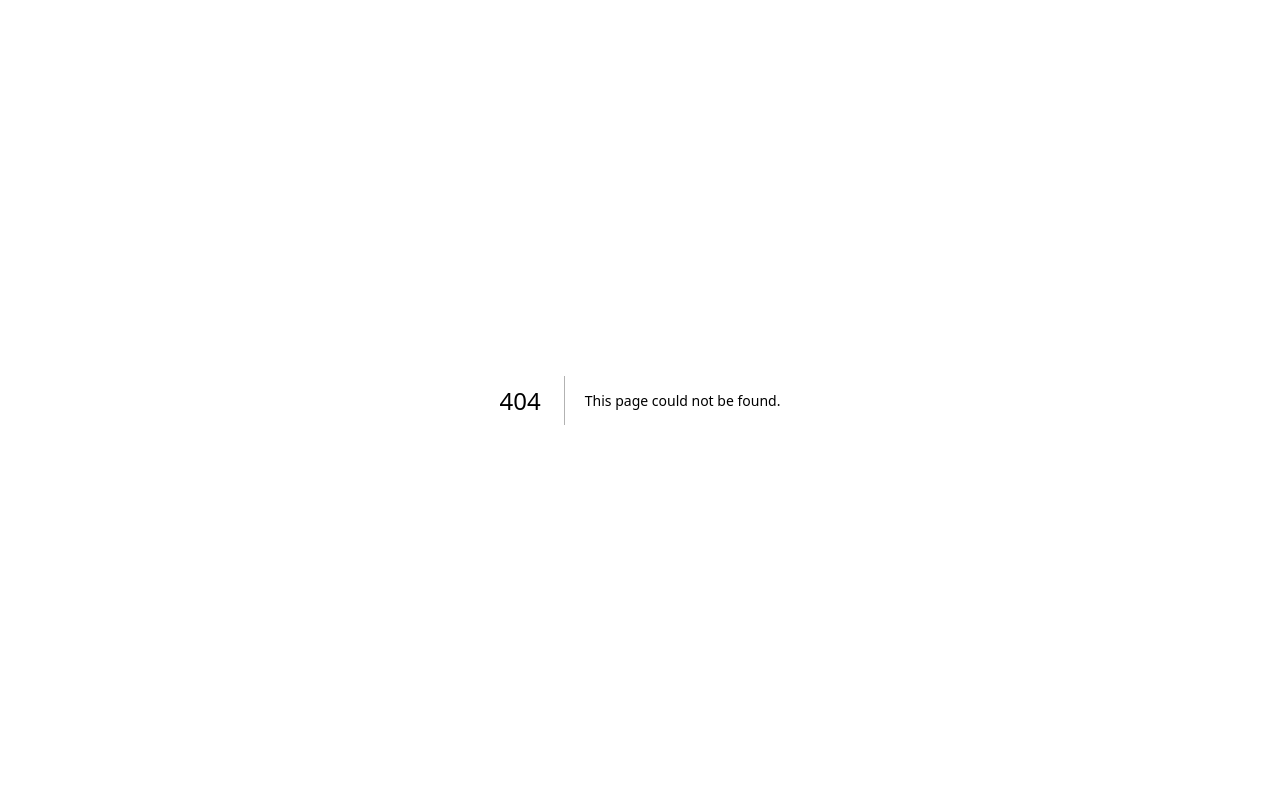
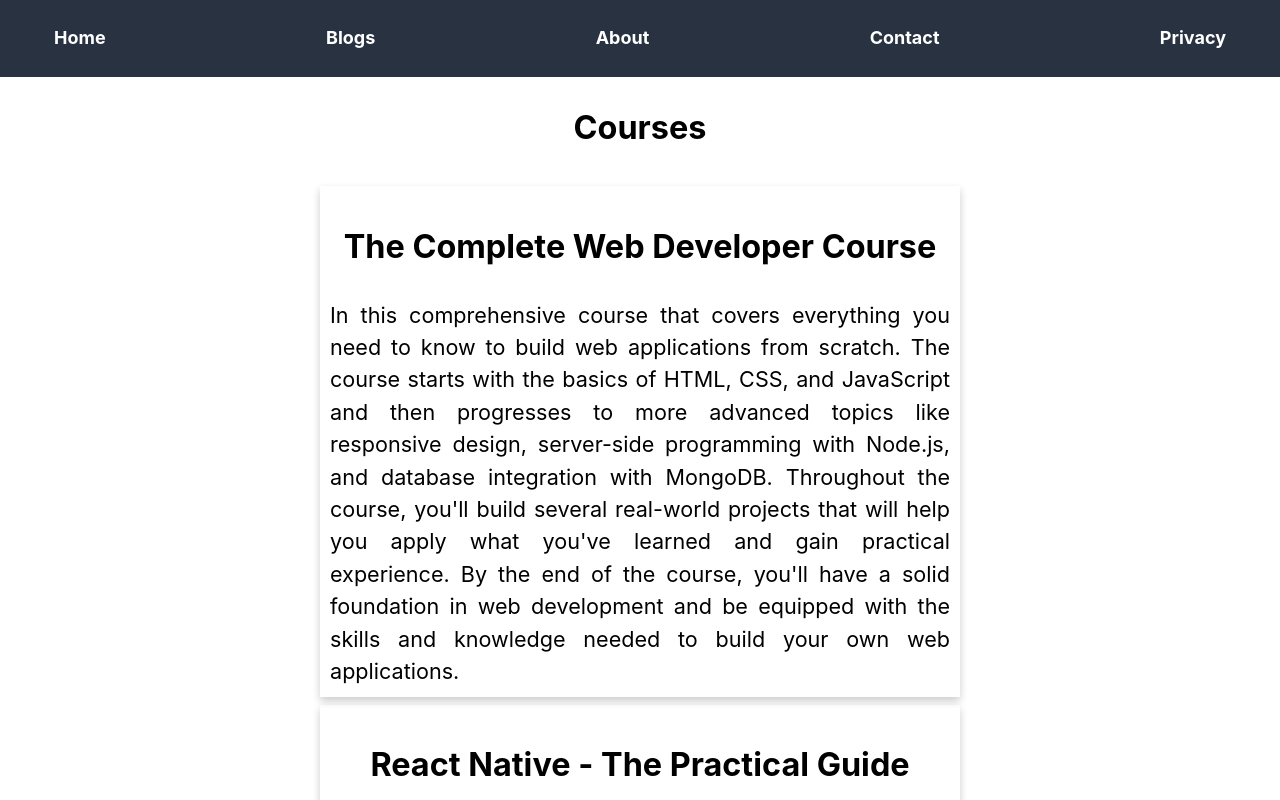
Before and after one commit to NJIT-WIS/project-2-team-dry, a Next.js app: page /Courses in a window 1280 px wide. Before the commit this address had no page. Shown: the top 800 px of the page. Built offline with nearby package versions, Linux system fonts and the light colour scheme.

Commit message:
Added content to course page

```diff
--- /dev/null
+++ b/pages/Courses.js
@@ -0,0 +1,48 @@
+import React from 'react'
+import Head from 'next/head'
+import utilStyles from '../styles/utils.module.css'
+import Layout, { siteTitle } from '../components/layout'
+
+
+const Courses = () => {
+  const courses = [
+    {
+      name: "The Complete Web Developer Course",
+      description: "In this comprehensive course that covers everything you need to know to build web applications from scratch. The course starts with the basics of HTML, CSS, and JavaScript and then progresses to more advanced topics like responsive design, server-side programming with Node.js, and database integration with MongoDB. Throughout the course, you'll build several real-world projects that will help you apply what you've learned and gain practical experience. By the end of the course, you'll have a solid foundation in web development and be equipped with the skills and knowledge needed to build your own web applications.",
+    },
+    {
+      name: "React Native - The Practical Guide",
+      description: "This is a project-based course that teaches you how to build high-quality mobile apps using the popular React Native framework. You'll start with the basics of React Native and learn how to create user interfaces that work on both iOS and Android platforms. The course covers handling data and interacting with native device features such as the camera, GPS, and accelerometer. You'll learn best practices for optimizing performance and using popular libraries and tools like Redux, React Navigation, and Expo. Throughout the course, you'll work on several real-world projects, including a weather app, a social media app, and a news reader app. You'll also learn how to test and debug your apps using tools like Jest and React Native Debugger. By the end of the course, you'll be equipped with the skills and knowledge needed to build your own mobile apps and turn your ideas into reality.",
+    },
+    {
+      name: "Building a Next.js App with Google Analytics Integration",
+      description: "In this project-based course, you'll learn how to build a Next.js web application from scratch and integrate Google Analytics for tracking user behavior and website performance. You'll work on a real-world project, building a web application for a fictional e-commerce store, where you'll learn how to track user behavior and analyze data to improve the user experience and optimize the website's performance. You'll start by setting up a basic Next.js project and configuring the necessary dependencies, and then learn how to set up Google Analytics and track pageviews and events in your application. Additionally, you'll explore advanced features such as user segmentation, conversion tracking, and custom reporting. By the end of the course, you'll have a deep understanding of how to build a production-ready Next.js app with Google Analytics integration and how to use data to drive business decisions.",
+    }
+  ];
+
+  return (
+    <Layout home>
+        <Head>
+            <title>MyWebClass.org | Courses</title>
+        </Head>
+        <section className={utilStyles.headingMd}>
+        <div>
+      <h1 className="courses-header">Courses</h1>
+      <div className="courses">
+        {courses.map((course) => (
+          <div key={course.name} className="flex-container">
+            <div className="div-container">
+            <h2>{course.name}</h2>
+            <p style={{textAlign: 'justify'}}>{course.description}</p>
+            </div>
+
+          </div>
+        ))}
+      </div>
+    </div>
+        </section>
+      </Layout>
+  );
+};
+
+export default Courses;
--- a/pages/index.js
+++ b/pages/index.js
@@ -9,7 +9,7 @@ import { FontAwesomeIcon } from '@fortawesome/react-fontawesome'
 import { faNewspaper } from '@fortawesome/free-solid-svg-icons';
 import { library } from '@fortawesome/fontawesome-svg-core';
 import indexStyles from '../styles/index.module.css'
-
+import { useRouter } from 'next/router';
 
 library.add(faNewspaper);
 
@@ -19,6 +19,8 @@ export default function Home({ allPostsData }) {
   const handleEmailChange = (e) => {
     setEmail(e.target.value)
   }
+
+  const router = useRouter();
 
   const handleSignup = () => {
     console.log('Email submitted:', email)
@@ -38,7 +40,7 @@ export default function Home({ allPostsData }) {
             <p style={{ fontSize: '20px', textAlign: 'justify' }}>MyWebClass offers an opportunity to equip your students with state-of-the-art software engineering skills,
             enabling them to embark on a transformative learning journey. Discover advanced technologies and innovative teaching methods that will revolutionize your classroom experience.
             Our platform is designed to bring together educators from around the world who are passionate about innovation and learning. Whether you're interested in website development, AI-driven tech, agile methodologies, or lean approaches, our community provides a wealth of knowledge and resources to help you transform your teaching and student learning outcomes</p>
-            <button className={indexStyles.buttonStyle}>
+            <button onClick={() => router.push('/Courses')} className={indexStyles.buttonStyle}>
                 Courses
             </button>
         </div>
--- a/styles/global.css
+++ b/styles/global.css
@@ -83,11 +83,13 @@ input[type="email"] {
   margin-bottom: 10px;
 }
 
-.about-header {
+.about-header ,
+.courses-header{
   text-align: center;
 }
 
-.team-members {
+.team-members,
+.courses {
   display: flex;
   flex-direction: column;
   justify-content: space-around;
```
